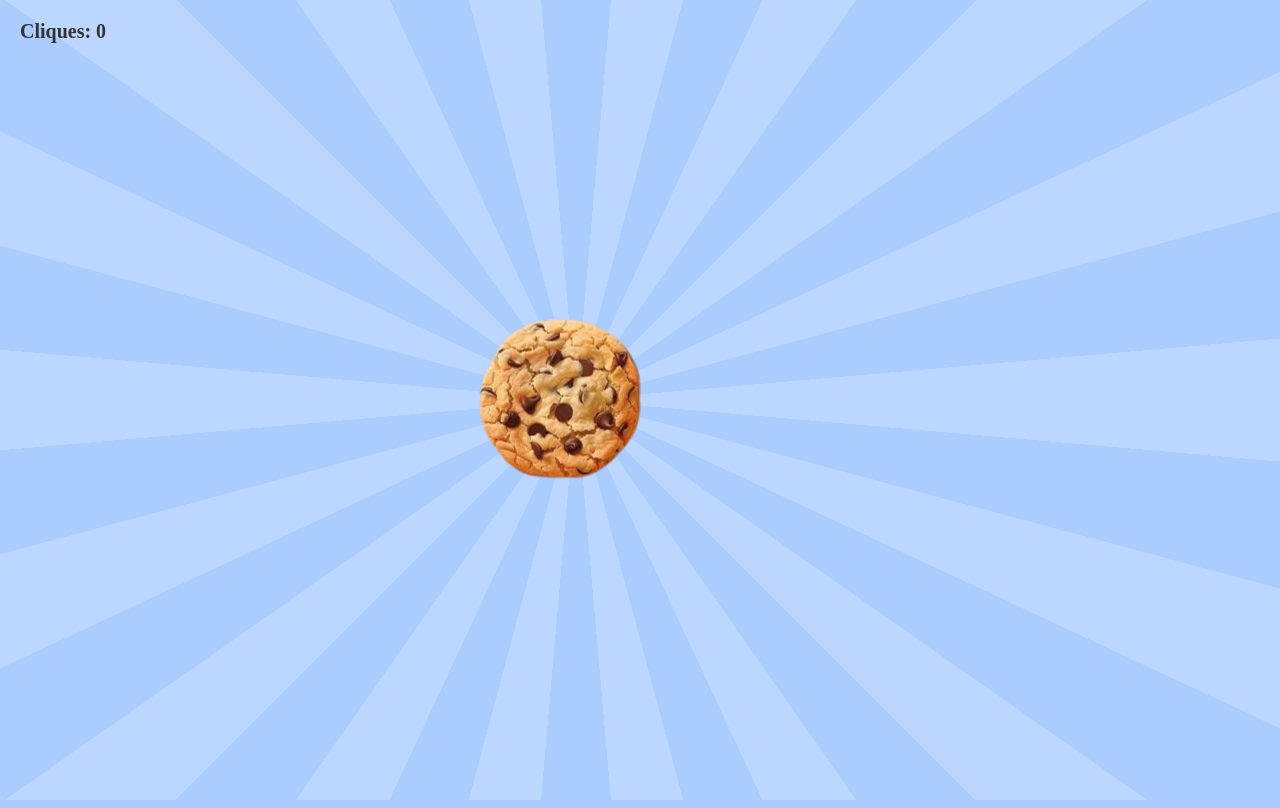
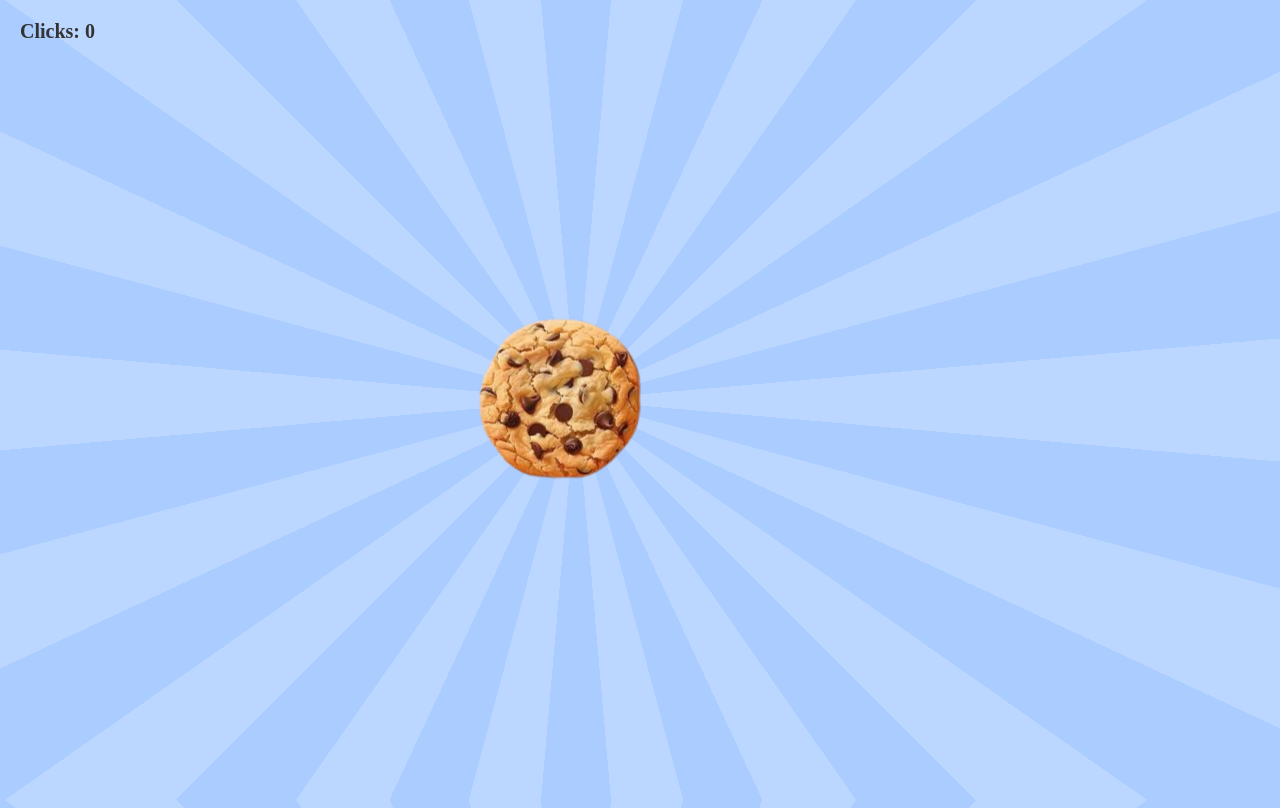
Before and after one commit to Niguty/clickCookie, a plain HTML site: page index.html in a window 1280 px wide. Drawn offline with Linux system fonts and the light colour scheme.

Commit message:
Correções

```diff
--- a/app.css
+++ b/app.css
@@ -1,23 +1,26 @@
 html { margin: 0; height: 100%;}
 
+body {
+    display: flex;
+    justify-content: center;
+    align-items: center;
+    height: 100vh;
+    background: repeating-conic-gradient(
+        from -5deg at 45% 50%,
+         #0000 0 10deg,
+         #fff3 0 20deg
+         ), #acf;
+    overflow: hidden;
+}
+
 .map {
+    position: relative;
     width: 100%;
     height: 100%;
 }
 
 .cookie:active{
     transform: translateY(4px);
-}
-
-body {
-    overflow: hidden;
-    margin: 0;
-    display: flex;
-    justify-content: center;
-    align-items: center;
-    height: 100vh;
-    background: #0000;
-    background: repeating-conic-gradient(from -5deg at 45% 50%, #0000 0 10deg, #fff3 0 20deg), #acf;
 }
 
 #counter {
--- a/cookie.js
+++ b/cookie.js
@@ -8,46 +8,54 @@ class Cookie {
     }
 
     createElement(){
-        const cookie = document.createElement('div')
+             const cookie = document.createElement('div')
              cookie.classList.add('cookie')
-             cookie.style.position = 'absolute';
+             cookie.style.position = 'absolute'
              cookie.style.left = `${this.x}px`
              cookie.style.top = `${this.y}px`
              cookie.style.width = '100px'
              cookie.style.height = '100px'
              cookie.style.cursor = 'pointer'
-             cookie.style.left = `calc(40% - 60px)`;
-             cookie.style.top = `calc(15% - 1px)`;
 
-             const img = document.createElement('img');
-             img.src = './cookie.png';
-             img.alt = 'Cookie';
-             img.style.position = 'fixed';
-             img.style.top = '50%';
-             img.style.left = '50%';
-             img.style.transform = 'translate(-85%, -50%)';
-             img.style.maxWidth = '90vw';
-             img.style.maxHeight = '90vh';
-             img.style.objectFit = 'contain';
-             img.style.borderRadius = '50%';
+             const img = this.createImageElement()
+             cookie.appendChild(img)
+             document.body.appendChild(cookie)
+             return cookie
+    }
 
-        cookie.appendChild(img)
-        document.body.appendChild(cookie);
-        return cookie
+    createImageElement() {
+             const img = document.createElement('img')
+             img.src = './cookie.png'
+             img.alt = 'Cookie'
+             img.style.position = 'fixed'
+             img.style.top = '50%'
+             img.style.left = '50%'
+             img.style.transform = 'translate(-85%, -50%)'
+             img.style.maxWidth = '90vw'
+             img.style.maxHeight = '90vh'
+             img.style.objectFit = 'contain'
+             img.style.position = 'pointer'
+             img.style.borderRadius = '50%'
+
+        return img;
     }
 
     addClickListener() {
         this.element.addEventListener('click', () => {
-            this.count++;
-            this.updateCounter();
-            console.log(`Número de cliques: ${this.count}`);
+            this.incrementCounter()
         });
     }
 
+    incrementCounter() {
+        this.count++;
+        this.updateCounter();
+        console.log(`Número de clicks: ${this.count}`);
+    }
+
     updateCounter() {
-        const counterElement = document.getElementById('counter');
-        if (counterElement) {
-            counterElement.textContent = `Cliques: ${this.count}`;
+        const counter = document.getElementById('counter')
+        if(counter){
+            counter.textContent = `Clicks: ${this.count}`
         }
     }
 }
--- a/main.js
+++ b/main.js
@@ -1,5 +1,5 @@
 document.addEventListener('DOMContentLoaded', () => {
-    document.body.innerHTML += '<div id="counter">Cliques: 0</div>';
+    document.body.innerHTML += '<div id="counter">Clicks: 0</div>';
 
     const cookie = new Cookie({
         x: window.innerWidth / 2 - 50,
```
